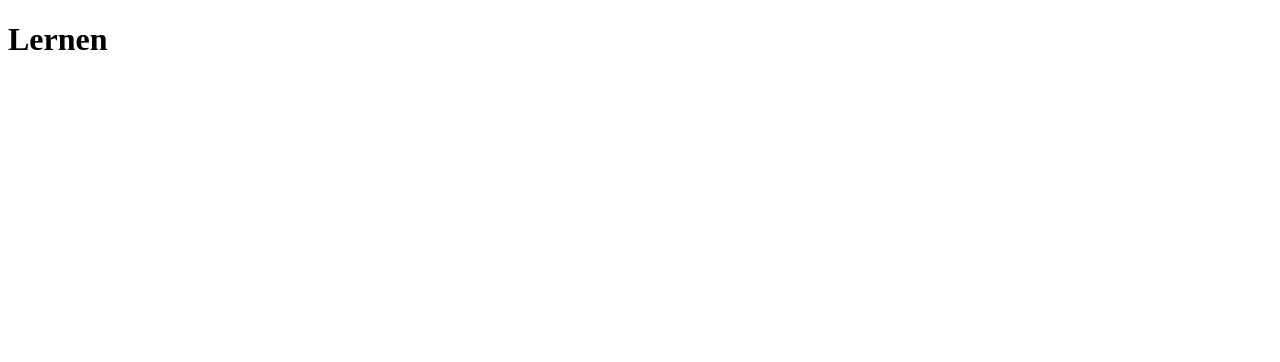
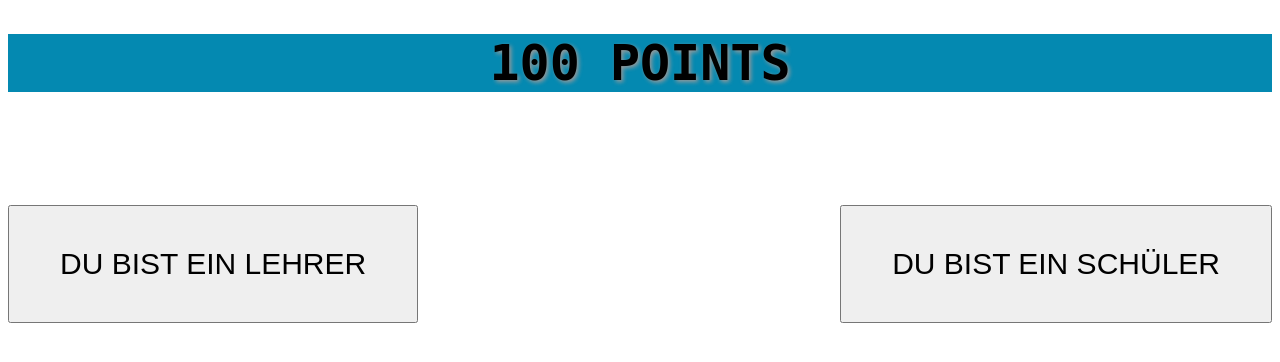
Before and after one commit to httfbw/100Points, a Flask app: page / in a window 1280 px wide. Before the commit the part shown is almost empty. Shown: the top 362 px of the page. Run offline with Flask 2, Linux system fonts and the light colour scheme.

Commit message:
index.html

```diff
--- a/templates/index.html
+++ b/templates/index.html
@@ -1,12 +1,53 @@
 <!DOCTYPE html>
-<html lang="en">
+<html lang="de">
 <head>
+
   <meta charset="UTF-8">
   <meta name="viewport" content="width=device-width, initial-scale=1.0">
   <meta http-equiv="X-UA-Compatible" content="ie=edge">
   <title>100Points</title>
+  <style >
+
+
+  #Überschrift {
+    background-color: #0489B1;
+
+    text-align: center;
+      font-family: monospace;
+      text-shadow: 2px 2px 4px #999;
+      font-size: 50px;
+
+
+  }
+
+
+
+#Lehrerknopf {
+  position: relative;
+  top: 80px;
+  padding: 40px 50px;
+  float: left;
+   text-align: right;
+   font-size:30px
+
+
+}
+#Schülerknopf {
+position: relative;
+top: 80px ;
+  padding: 40px 50px ;
+  float: right;
+  text-align: left;
+  font-size: 30px
+
+}
+  </style>
 </head>
+
 <body>
-  <h1>Lernen</h1>
-</body>
+
+  <h1 id="Überschrift">100 POINTS<h1>
+
+
+<h5><button id= "Lehrerknopf">DU BIST EIN LEHRER</button> <button id= "Schülerknopf"> DU BIST EIN SCHÜLER</button></h5>
 </html>
--- a/templates/teach.html
+++ b/templates/teach.html
@@ -7,6 +7,6 @@
   <title>Lehren - 100Points</title>
 </head>
 <body>
-  <h1>Lernen</h1>
+  <h1>Lehren</h1>
 </body>
 </html>
```
